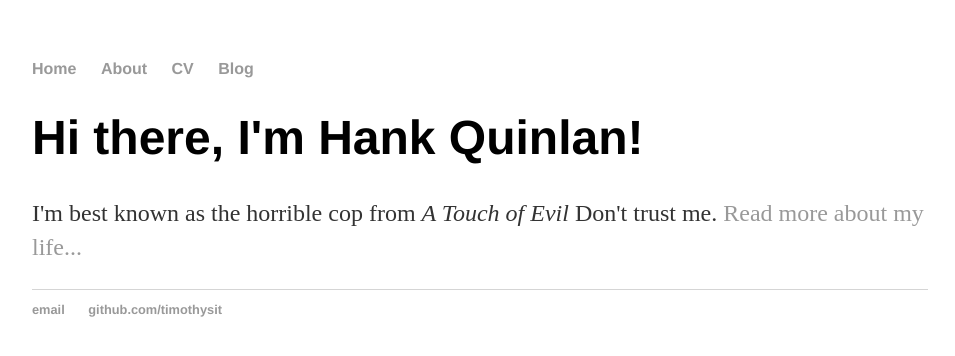
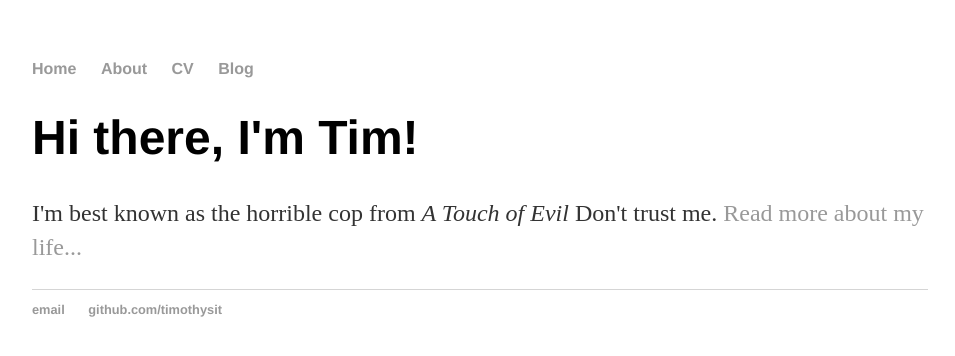
Before and after one commit to Timothysit/oldWebsite, a Jekyll site: the page built from index.html, in a window 1280 px wide. Shown: the top 356 px of the page, without its empty margins (160-1115 px from the left). Built offline with Jekyll 4.4.1, drawn with Linux system fonts in a browser that asks for light colours.

Commit message:
Update index.html

```diff
--- a/index.html
+++ b/index.html
@@ -1,8 +1,8 @@
 ---
 layout: default
-title: Hank Quinlan, Horrible Cop
+title: Timothy Sit
 ---
 <div class="blurb">
-	<h1>Hi there, I'm Hank Quinlan!</h1>
+	<h1>Hi there, I'm Tim!</h1>
 	<p>I'm best known as the horrible cop from <em>A Touch of Evil</em> Don't trust me. <a href="/about">Read more about my life...</a></p>
 </div><!-- /.blurb -->
```
